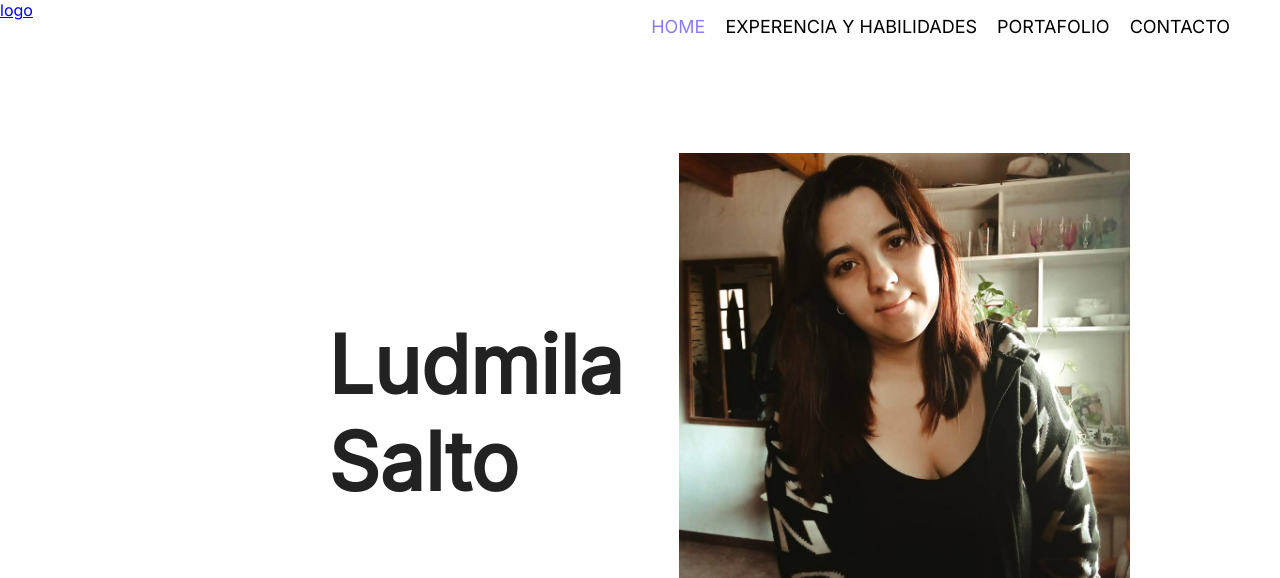
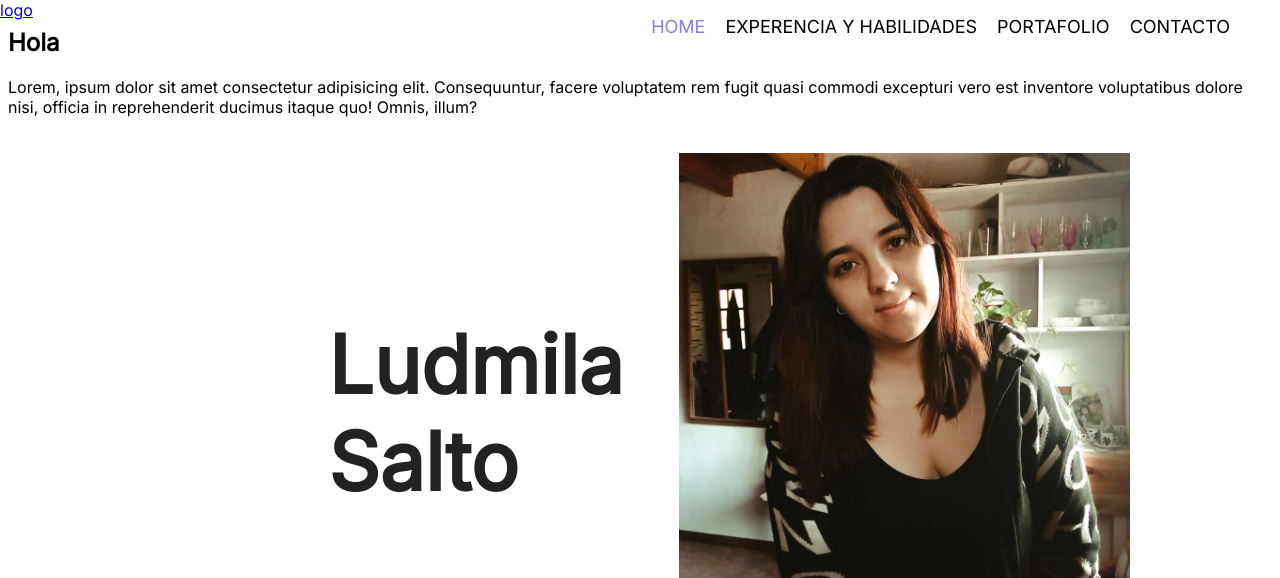
Before and after one commit to LudmilaSalto18/portafolio, a plain HTML site: page index.html in a window 1280 px wide. Shown: the top 578 px of the page. Drawn offline with Linux system fonts and the light colour scheme.

Commit message:
segundo commit

```diff
--- a/index.html
+++ b/index.html
@@ -64,12 +64,14 @@
     </header>
 
 
-    <!-- <section class="secion">
+    <section class="secion">
         <div>
             <h1>Hola</h1>
-            <p>Lorem, ipsum dolor sit amet consectetur adipisicing elit. Consequuntur, facere voluptatem rem fugit quasi commodi excepturi vero est inventore voluptatibus dolore nisi, officia in reprehenderit ducimus itaque quo! Omnis, illum?</p>
+            <p>Lorem, ipsum dolor sit amet consectetur adipisicing elit. Consequuntur, facere voluptatem rem fugit quasi
+                commodi excepturi vero est inventore voluptatibus dolore nisi, officia in reprehenderit ducimus itaque
+                quo! Omnis, illum?</p>
         </div>
-    </section>-->
+    </section>
 </body>
 
 </html>
```
